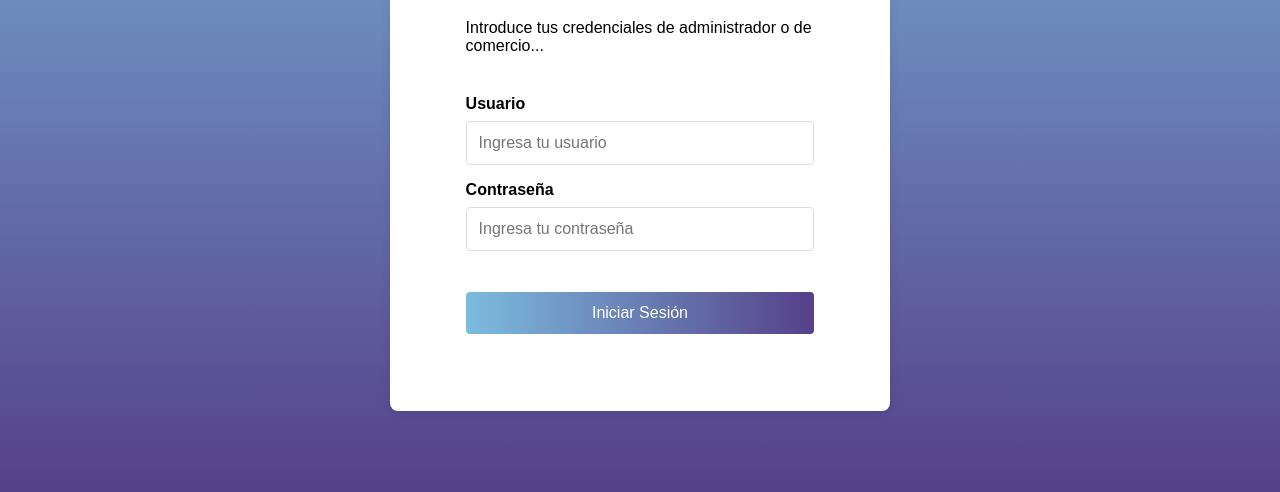
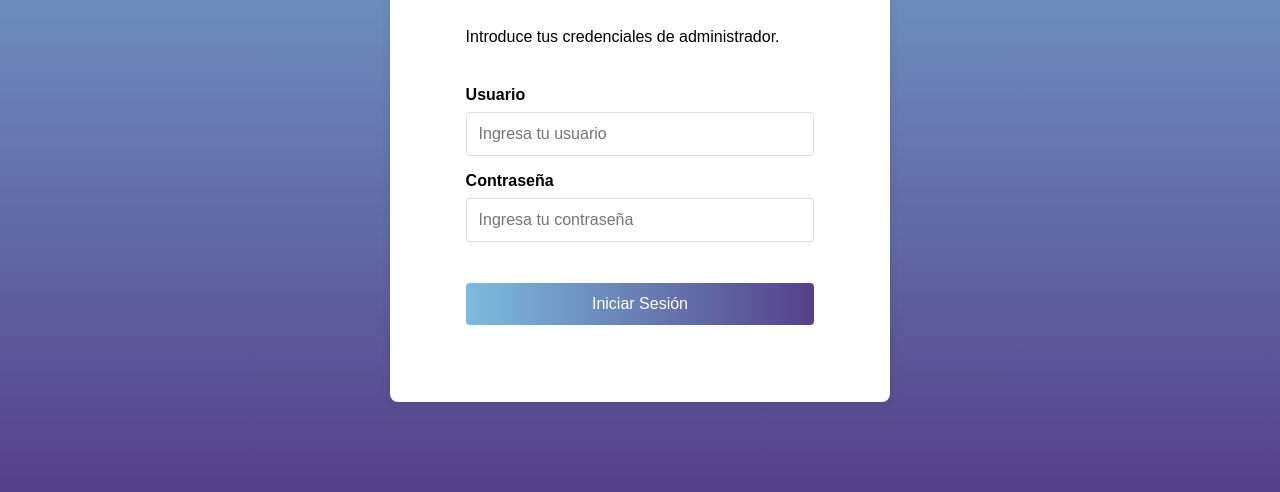
Before and after one commit to A01801461/beneficio_joven_paneles, a website: page public/index.html in a window 1280 px wide. Shown: the part 308-800 px from the top of the page. Drawn offline with Linux system fonts and the light colour scheme.

Commit message:
detalles
detalles

```diff
--- a/public/index.html
+++ b/public/index.html
@@ -3,6 +3,7 @@
  index.html
 
  pagina principal, se encarga de auth (no implementado)
+ para pasar a la siguiente pagina, simplemente presionar "iniciar sesion"
 
  Fecha: 11-Oct-2025
  Autores: Equipo 2 - Gpo 401
@@ -24,7 +25,7 @@
             <img src="images/logoSinFondo.png" alt="logo Beneficio Joven" class="logo">
             <h3>Iniciar Sesión</h3>
         </div>
-        <p class="instrucciones">Introduce tus credenciales de administrador o de comercio...</p>
+        <p class="instrucciones">Introduce tus credenciales de administrador.</p>
         <form class="login-form" action="#" method="POST">
             <div class="form-group">
                 <label for="username">Usuario</label>
```
